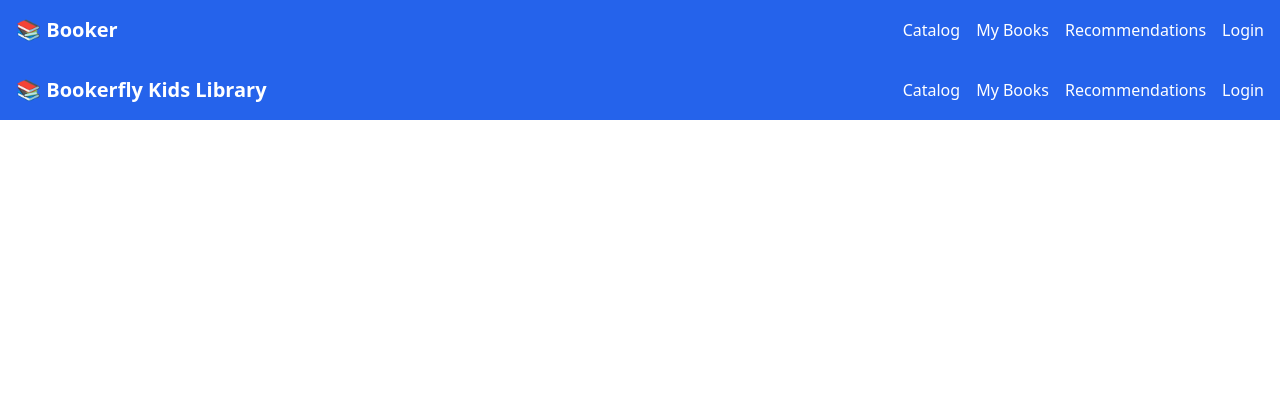
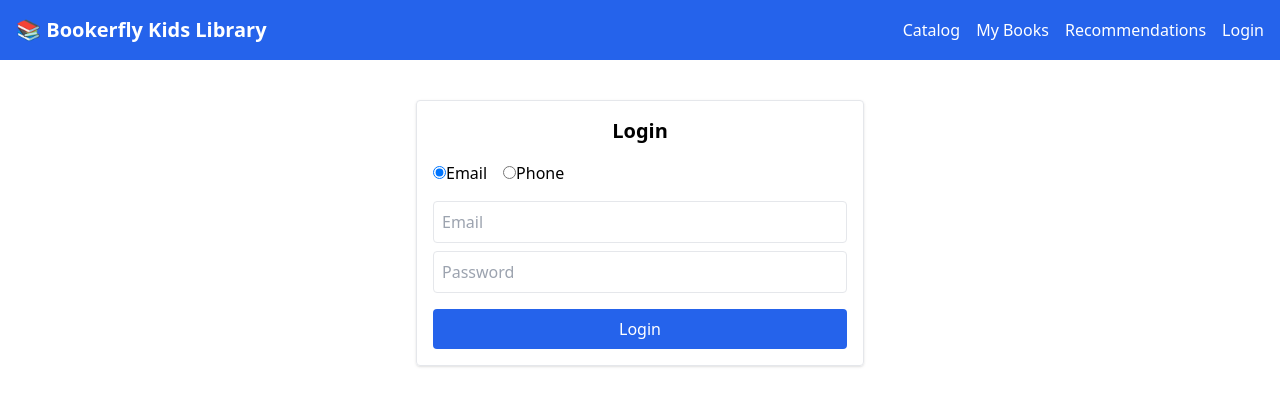
Before and after one commit to bookerflykidslibrary/bookerfly_6june_2025, a React (Create React App) app: page /login in a window 1280 px wide. Shown: the top 406 px of the page. Built offline with nearby package versions, Linux system fonts and the light colour scheme.

Commit message:
Fixed thumbnail logic and updated Catalog UI

```diff
--- a/src/components/Navbar.jsx
+++ b/src/components/Navbar.jsx
@@ -16,12 +16,12 @@ export default function Navbar() {
 
   return (
     <nav className="flex justify-between items-center p-4 bg-blue-600 text-white">
-      <h1 className="text-xl font-bold">📚 Booker</h1>
+      <h1 className="text-xl font-bold">📚 Bookerfly Kids Library</h1>
       <div className="space-x-4">
         <Link to="/catalog">Catalog</Link>
         <Link to="/my-books">My Books</Link>
         <Link to="/recommendations">Recommendations</Link>
-        {user?.email === 'admin@example.com' && <Link to="/admin/add-book">Admin</Link>}
+        {user?.email === 'vkansal12@gmail.com' && <Link to="/admin/add-book">Add a Book</Link>}
         {user ? (
           <button onClick={handleLogout}>Logout</button>
         ) : (
--- a/src/pages/Login.jsx
+++ b/src/pages/Login.jsx
@@ -1,42 +1,98 @@
-import { useEffect, useState } from 'react'
-import { Link } from 'react-router-dom'
-import supabase from '../utils/supabaseClient'
+import { useState } from 'react';
+import { supabase } from '../supabaseClient';
 
-export default function Navbar() {
-  const [user, setUser] = useState(null)
+export default function LoginPage() {
+  const [email, setEmail] = useState('');
+  const [phone, setPhone] = useState('');
+  const [password, setPassword] = useState('');
+  const [isEmailLogin, setIsEmailLogin] = useState(true);
+  const [error, setError] = useState(null);
 
-  useEffect(() => {
-    const getUser = async () => {
-      const { data: { user } } = await supabase.auth.getUser()
-      setUser(user)
+  const handleLogin = async (e) => {
+    e.preventDefault();
+    setError(null);
+
+    let result;
+    if (isEmailLogin) {
+      result = await supabase.auth.signInWithPassword({
+        email,
+        password,
+      });
+    } else {
+      result = await supabase.auth.signInWithPassword({
+        phone,
+        password,
+      });
     }
-    getUser()
-  }, [])
 
-  const handleLogout = async () => {
-    await supabase.auth.signOut()
-    window.location.href = '/login'
-  }
+    if (result.error) {
+      setError(result.error.message);
+    } else {
+      window.location.href = '/catalog'; // redirect after login
+    }
+  };
 
   return (
-    <nav className="flex flex-col sm:flex-row justify-between items-center p-4 bg-blue-600 text-white space-y-2 sm:space-y-0">
-      <div className="flex flex-col sm:flex-row sm:items-center space-y-1 sm:space-y-0 sm:space-x-4">
-        <h1 className="text-xl font-bold">📚 Bookerfly Kids Library</h1>
-        {user && (
-          <span className="text-sm">You are logged in as <strong>{user.user_metadata?.name || user.email}</strong></span>
+    <div className="max-w-md mx-auto p-4 mt-10 border rounded shadow">
+      <h1 className="text-xl font-bold mb-4 text-center">Login</h1>
+
+      <div className="mb-4">
+        <label>
+          <input
+            type="radio"
+            name="loginType"
+            checked={isEmailLogin}
+            onChange={() => setIsEmailLogin(true)}
+          />
+          Email
+        </label>
+        <label className="ml-4">
+          <input
+            type="radio"
+            name="loginType"
+            checked={!isEmailLogin}
+            onChange={() => setIsEmailLogin(false)}
+          />
+          Phone
+        </label>
+      </div>
+
+      <form onSubmit={handleLogin}>
+        {isEmailLogin ? (
+          <input
+            type="email"
+            placeholder="Email"
+            className="w-full mb-2 p-2 border rounded"
+            value={email}
+            onChange={(e) => setEmail(e.target.value)}
+          />
+        ) : (
+          <input
+            type="tel"
+            placeholder="Phone (e.g. +911234567890)"
+            className="w-full mb-2 p-2 border rounded"
+            value={phone}
+            onChange={(e) => setPhone(e.target.value)}
+          />
         )}
-      </div>
-      <div className="space-x-4">
-        <Link to="/catalog">Catalog</Link>
-        <Link to="/my-books">My Books</Link>
-        <Link to="/recommendations">Recommendations</Link>
-        {user?.email === 'admin@example.com' && <Link to="/admin/add-book">Admin</Link>}
-        {user ? (
-          <button onClick={handleLogout} className="bg-red-500 px-2 py-1 rounded hover:bg-red-600">Logout</button>
-        ) : (
-          <Link to="/login">Login</Link>
-        )}
-      </div>
-    </nav>
-  )
+
+        <input
+          type="password"
+          placeholder="Password"
+          className="w-full mb-4 p-2 border rounded"
+          value={password}
+          onChange={(e) => setPassword(e.target.value)}
+        />
+
+        {error && <p className="text-red-500 mb-2">{error}</p>}
+
+        <button
+          type="submit"
+          className="w-full bg-blue-600 text-white py-2 rounded hover:bg-blue-700"
+        >
+          Login
+        </button>
+      </form>
+    </div>
+  );
 }
```
